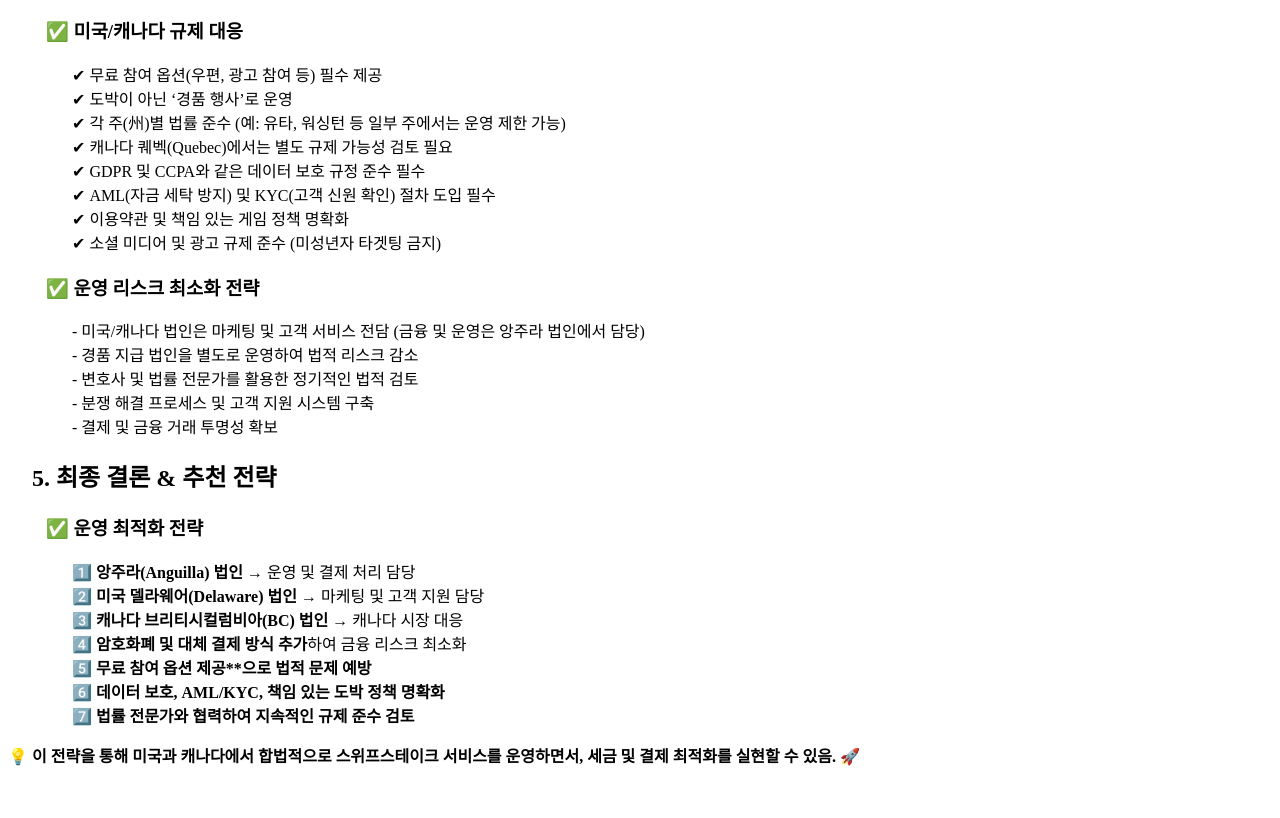
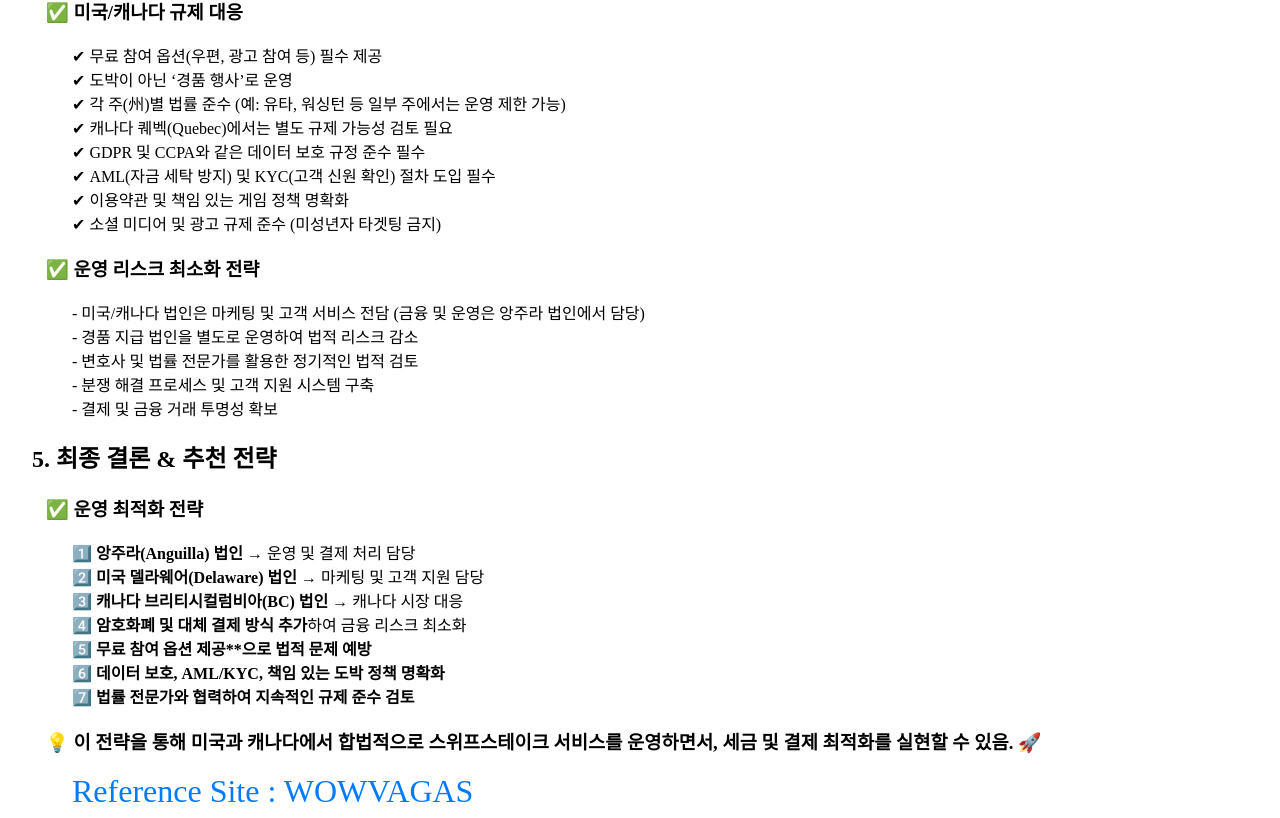
Before and after one commit to jphong125/Sweepstake, a plain HTML site: page index.html in a window 1280 px wide. Shown: the part 1701-2519 px from the top of the page. Before the commit the page ends 2476 px from the top, so only its background shows below. Drawn offline with Linux system fonts and the light colour scheme.

Commit message:
third commit

```diff
--- a/index.html
+++ b/index.html
@@ -32,9 +32,34 @@
     text-align: center; /* 글자 정렬 */
     padding: 10px; /* 셀 안의 여백 */
      }
+     /* 기본 링크 스타일 */
+     .link-class {
+    padding-left: 2em;
+    font-size: 32px;
+    color: #007BFF;  /* 기본 색상 */
+    text-decoration: none;  /* 밑줄 제거 */
+}
+
+/* hover 상태: 마우스를 올렸을 때 */
+.link-class:hover {
+    color: #0056b3;  /* 색상 변경 */
+    text-decoration: underline;  /* 밑줄 추가 */
+}
+
+/* visited 상태: 이미 방문한 링크 */
+.link-class:visited {
+    color: #6f42c1;  /* 방문한 링크 색상 */
+}
+
+/* active 상태: 클릭된 상태 */
+.link-class:active {
+    color: #003366;  /* 클릭된 상태 색상 */
+}
+
+
     </style>
 </head>
-<body>
+<h3>
 
     <h1 class="h1"> <strong>미국 & 캐나다 스위프스테이크 운영 전략</strong></h1>
 
@@ -55,7 +80,7 @@
     - 세금 최적화 (일부 지역은 법인세 0%)  <br/>
     - 금융 및 결제 시스템 확보 (미국 내 일부 PSP가 거래 차단 가능)  <br/></p>
 
-    <h3 class="h3">🔹 법인 설립 지역 비교<h3>
+    <h3 class="h3">🔹 법인 설립 지역 비교<br>
       <table class="table-indent" >
         <caption></caption>
 
@@ -178,7 +203,9 @@
     6️⃣ <strong>데이터 보호, AML/KYC, 책임 있는 도박 정책 명확화</strong>  </br>
     7️⃣ <strong>법률 전문가와 협력하여 지속적인 규제 준수 검토</strong>  </p>
 
-    💡 <strong>이 전략을 통해 미국과 캐나다에서 합법적으로 스위프스테이크 서비스를 운영하면서, 세금 및 결제 최적화를 실현할 수 있음.</strong> 🚀
+    <h3 class="h3">💡 <strong>이 전략을 통해 미국과 캐나다에서 합법적으로 스위프스테이크 서비스를 운영하면서, 세금 및 결제 최적화를 실현할 수 있음.</strong> 🚀 </br></h3>
+    <a href="https://wowvagas.com/" class="link-class" target="_blank">Reference Site : WOWVAGAS</a>
+
 
 
 </body>
```
